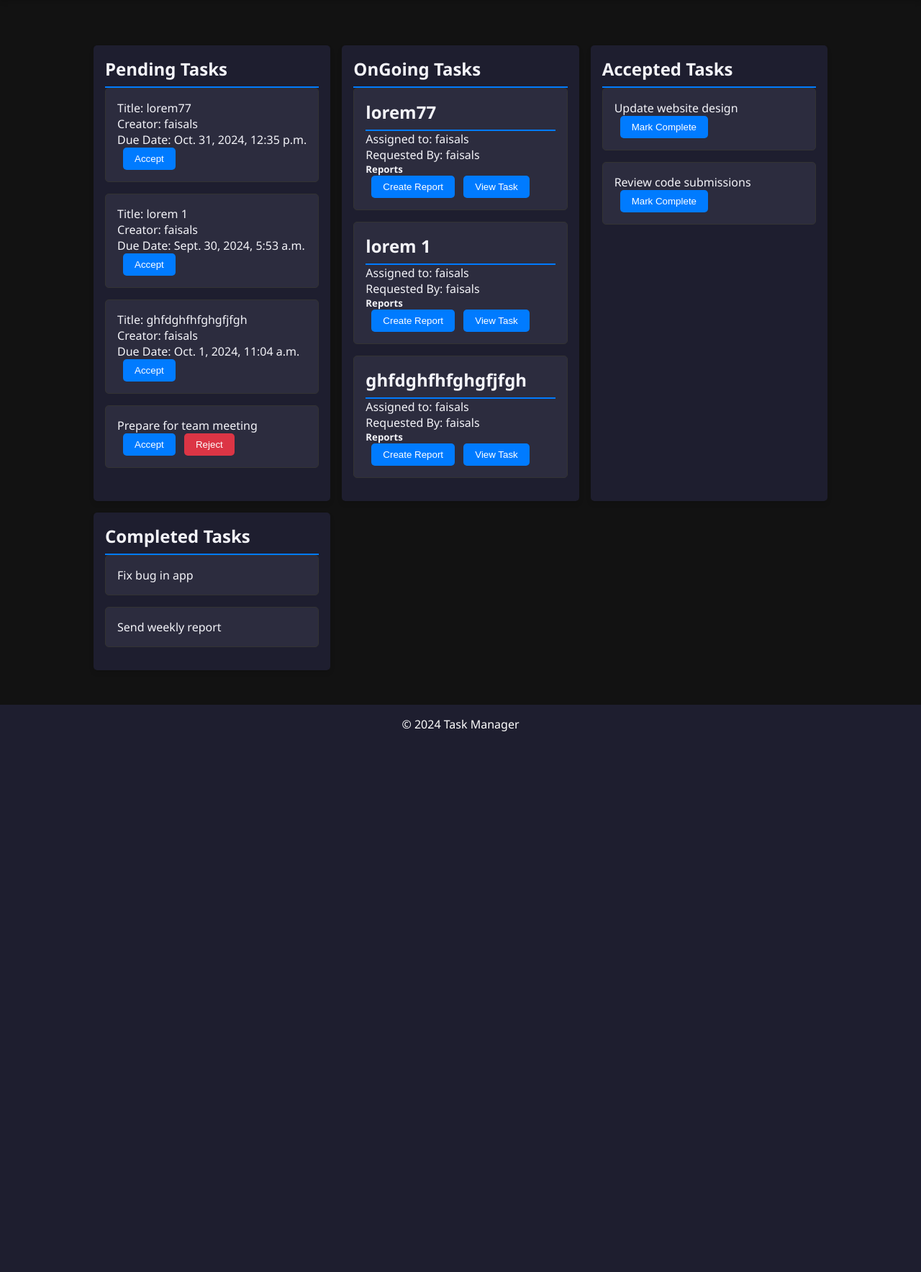
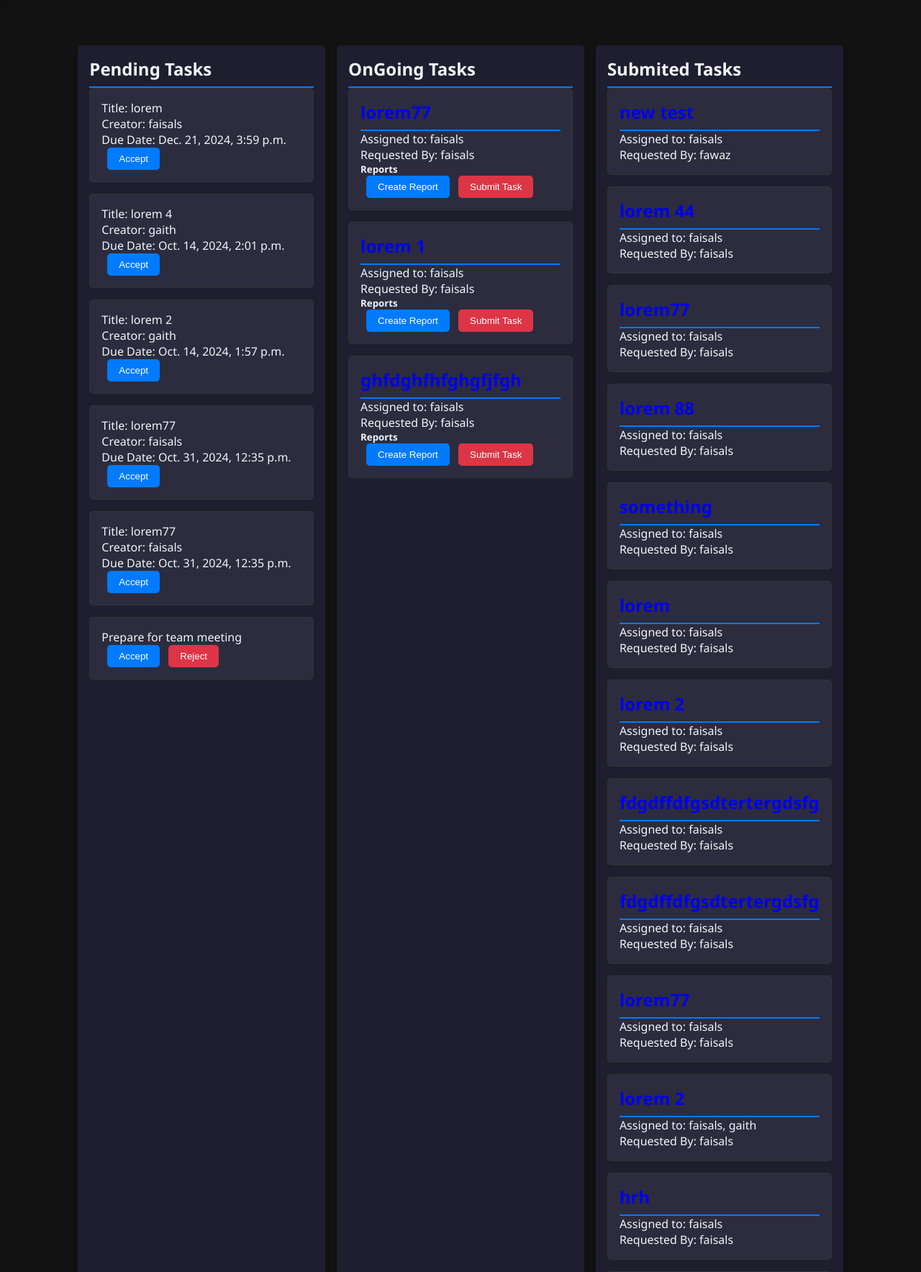
Before and after one commit to KBiR200/LabUI, a Django app: page /dashboard15/ in a window 1280 px wide. Shown: the part 151-1918 px from the top of the page at 72% size. Before the commit the page ends 1167 px from the top, so only its background shows below. Run offline with Django 5.2, Linux system fonts and the light colour scheme; a user stored in the database is signed in; data comes from the database, SQL or seed files in the repository; both versions use the stored data as it was after the commit.

Commit message:
adjust more

```diff
--- a/chem/urls.py
+++ b/chem/urls.py
@@ -28,7 +28,7 @@ urlpatterns = [
     path('report/<int:pk>/data/', reports.views.show_report, name='show_report'),
 
 
-    path('dashboard/', main.views.dashboard, name='control1'),
+    # path('dashboard/', main.views.dashboard, name='control1'),
     path('dashboard15/', main.views.dashboard15, name='control'),
     path('requests/', main.views.new_requests, name='requests'),
 ]+ static(settings.MEDIA_URL, document_root=settings.MEDIA_ROOT) # for static media
--- a/main/views.py
+++ b/main/views.py
@@ -45,10 +45,12 @@ def logout_view(request):
 @login_required(login_url='signin')
 def dashboard(request):
     tasks = Tasks.objects.filter(status=1, assigned=request.user).order_by('-created_at')
+    new_tasks = Tasks.objects.filter(status=0).order_by('-created_at')
     tasks_history = Tasks.objects.filter(assigned=request.user).order_by('-created_at')
     report = Report.objects.filter(author=request.user)
     context = {
         'tasks': tasks,
+        'new_tasks': new_tasks,
         'tasks_history': tasks_history,
         'reports':report
     }
@@ -57,10 +59,12 @@ def dashboard(request):
 @login_required(login_url='signin')
 def dashboard15(request):
     tasks = Tasks.objects.filter(status=1, assigned=request.user).order_by('-created_at')
+    new_tasks = Tasks.objects.filter(status=0).order_by('-created_at')
     tasks_history = Tasks.objects.filter(assigned=request.user).order_by('-created_at')
     report = Report.objects.filter(author=request.user)
     context = {
         'tasks': tasks,
+        'new_tasks': new_tasks,
         'tasks_history': tasks_history,
         'reports':report
     }
--- a/templates/dashboard15.html
+++ b/templates/dashboard15.html
@@ -232,7 +232,7 @@
         <div class="task-section">
             <h2>Pending Tasks</h2>
             <ul class="task-list">
-                 {% for task in tasks %}
+                 {% for task in new_tasks %}
                 <li class="task">
                     <span>Title: {{task.title}}</span>
                     <span>Creator: {{ task.creator }}</span>
@@ -260,10 +260,12 @@
             <ul class="task-list">
                 {% for task in tasks %}
                 <li class="task">
-                    <h2 href='{% url "show_task" task.id %}' style="text-decoration:none">
+                    <h2>
+                    <a href='{% url "show_task" task.id %}' style="text-decoration:none">
                         {% comment %} <a href='{% url "show_task" task.id %}' style="text-decoration:none">{{ task.title }}</a> {% endcomment %}
                         {{ task.title }}
-                    </h2>
+                    </a>
+                </h2>
                     <span class="details">Assigned to: {{ task.assigned.all|join:", " }}</span>
                     <p class="details">Requested By: {{ task.creator}}</p>
                     <ul class="reports-list">
@@ -285,7 +287,7 @@
                     {% comment %} <form style="display: inline;" action='{% url "show_task" task.id %}'> {% endcomment %}
                         {% comment %} {% csrf_token %} {% endcomment %}
                             {% comment %} <button type="submit" class="complete">Complete Task</button> {% endcomment %}
-                            <button onclick="location.href='{% url "show_task" task.id %}'" class="complete">View Task</button>
+                            <button onclick="location.href='{% url "submit_task" task.id %}'" class="reject">Submit Task</button>
                         {% comment %} </div> {% endcomment %}
                     </form>
                     <!-- Create Report link styled as a button -->
@@ -296,14 +298,27 @@
 
         <!-- Accepted Tasks Section -->
         <div class="task-section">
-            <h2>Accepted Tasks</h2>
+            <h2>Submited Tasks</h2>
             <ul class="task-list">
+
+
+
+                {% for task in tasks_history %}
                 <li class="task">
-                    <span>Update website design</span>
-                    <div class="task-actions">
-                        <button class="complete">Mark Complete</button>
-                    </div>
-                </li>
+                        <h2>
+                        <a href='{% url "show_task" task.id %}' style="text-decoration:none">
+
+                            {{ task.title }}
+                        </a>
+                    </h2>
+                        <span class="details">Assigned to: {{ task.assigned.all|join:", " }}</span>
+                        <p class="details">Requested By: {{ task.creator}}</p>
+
+                    </li>
+                            {% endfor %}
+
+
+
                 <li class="task">
                     <span>Review code submissions</span>
                     <div class="task-actions">
```
Also changed, not shown: db.sqlite3.
